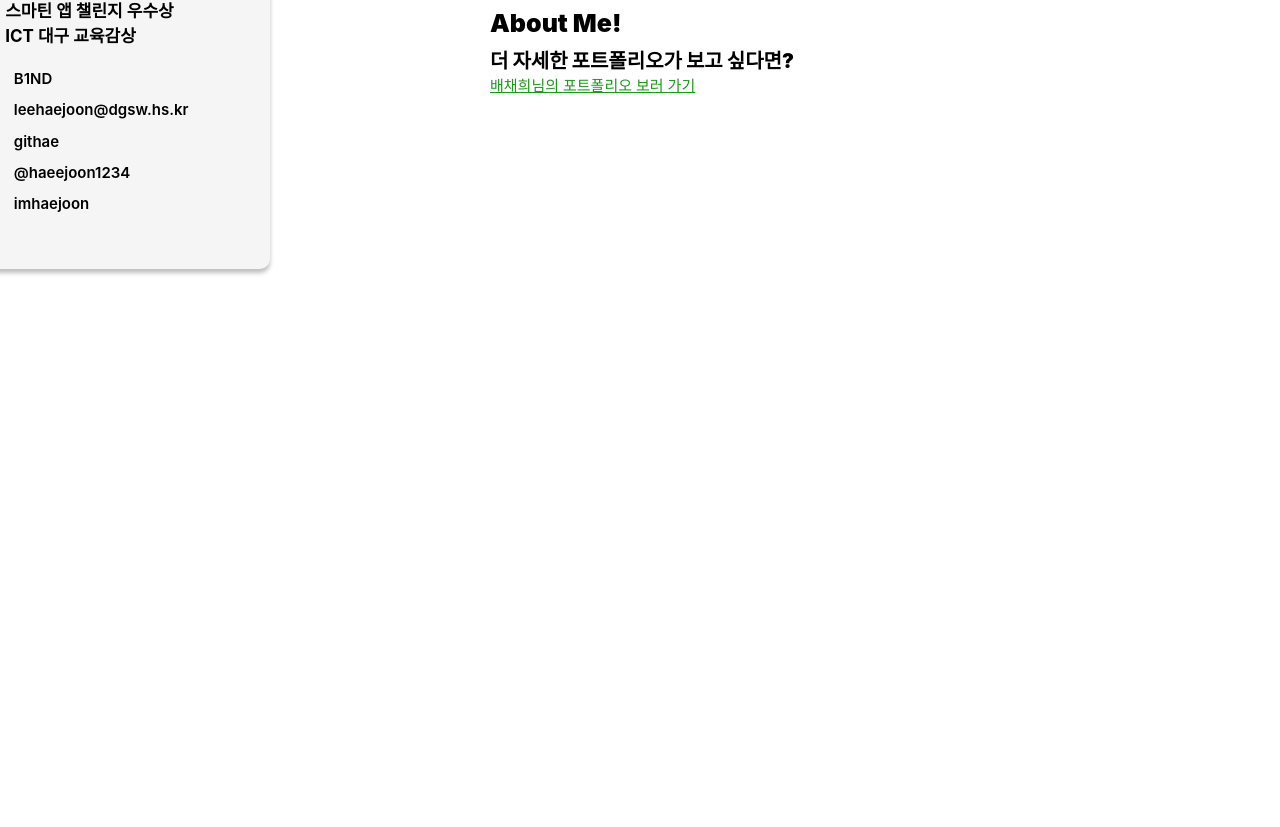
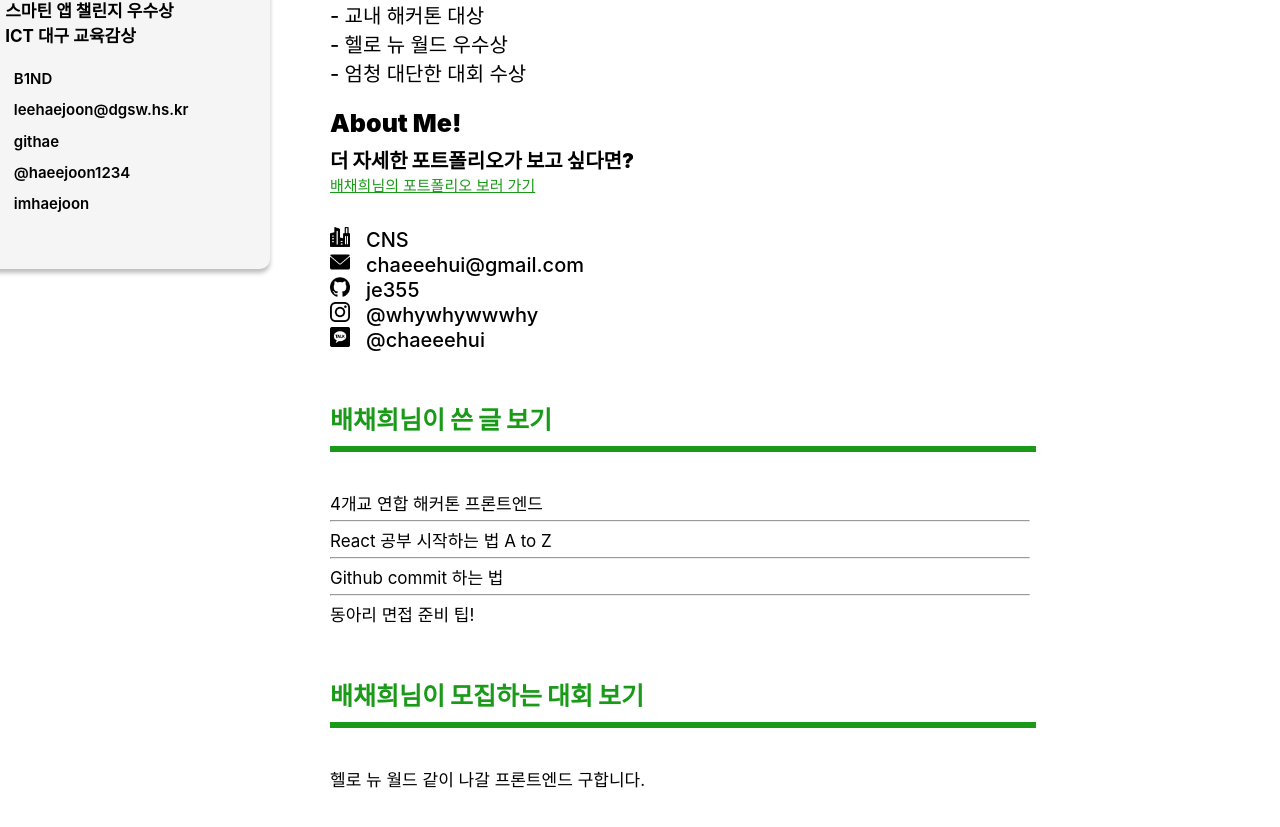
Before and after one commit to Sopo2023/SOPO_FRONTLAST, a React (Create React App) app in the folder SOPOLAST/: page /Portfoliosub in a window 1280 px wide. Shown: the part 471-1298 px from the top of the page. Built offline with nearby package versions, Linux system fonts and the light colour scheme.

Commit message:
⚡ ::	portfoliosub

```diff
--- a/SOPOLAST/src/Components/Portfoliosub/portfolioSub.css
+++ b/SOPOLAST/src/Components/Portfoliosub/portfolioSub.css
@@ -1,7 +1,10 @@
 .allPort{
-  width: calc(100vw - 400px);
+  width: 700px;
+
   position: absolute;
-  right: 0;
+  left: 420px;
+
+  margin-top: 100px;
 }
 
 
@@ -135,3 +138,83 @@
   font-weight: 500;
   line-height: normal;
 }
+
+.aboutPort{
+  width: 20px;
+  height: 20px;
+
+  /* margin-bottom: 1rem; */
+}
+
+.aboutText{
+  display: inline;
+
+  color: #000;
+
+  font-family: Inter;
+  font-size: 20px;
+  font-style: normal;
+  font-weight: 500;
+  line-height: normal;
+
+  text-decoration: none;
+
+  margin-left: 1rem;
+  /* margin-bottom: 0.5rem; */
+}
+
+.portMore{
+  margin-top: 2rem;
+}
+
+.moreText{
+  margin-top: 3rem;
+}
+
+.myStory{
+  color: #1A9A18;
+
+  font-family: Inter;
+  font-size: 25px;
+  font-style: normal;
+  font-weight: 900;
+  line-height: normal;
+}
+
+.plusImg{
+  width: 20px;
+  height: 20px;
+}
+
+.plusButton{
+  display: inline;
+  position: absolute;
+}
+
+.aboutTitle{
+  color: #000;
+
+  font-family: Inter;
+  font-size: 17px;
+  font-style: normal;
+  font-weight: 400;
+  line-height: normal;
+
+  margin-top: 38px;
+}
+
+.eachTitle{
+  margin-top: 5px;
+  margin-bottom: 5px;
+}
+
+.myCompi{
+  margin-top: 50px;
+}
+
+.hrGreen{
+  width: 700px;
+  border: #1A9A18 solid;
+
+  margin-top: 10px;
+}
--- a/SOPOLAST/src/Components/Portfoliosub/portfolioSub.js
+++ b/SOPOLAST/src/Components/Portfoliosub/portfolioSub.js
@@ -3,6 +3,13 @@ import comment from "../../Assets/image/comment.png"
 import Head from "../../head/head";
 import Sidebar from "../Sidebar/side"
 import "./portfolioSub.css"
+
+import org from "../../Assets/image/org.png"
+import mail from "../../Assets/image/mail.png"
+import github from "../../Assets/image/github.png"
+import insta from "../../Assets/image/insta.png"
+import kakao from "../../Assets/image/kakao.png"
+import plus from "../../Assets/image/plusButton.svg"
 
 function Portfoliosubon() {
   return (
@@ -28,8 +35,41 @@ function Portfoliosubon() {
               <p className="morePort"> 더 자세한 포트폴리오가 보고 싶다면?</p>
               <a href="https://resisted-attention-d43.notion.site/6b94177c5cee4fd6a2b879768be91d5a?pvs=4" className="herfPort"> 배채희님의 포트폴리오 보러 가기</a>
             </div>
+            <div className="portMore">
+              <img src={org} className="aboutPort"></img>
+              <p className="aboutText">CNS</p> <br/>
+              <img src={mail} className="aboutPort"></img>
+              <a href="mailto:chaeeehui@gmail.com" className="aboutText">chaeeehui@gmail.com</a> <br/>
+              <img src={github} className="aboutPort"></img>
+              <a href="https://github.com/je355" className="aboutText">je355</a> <br/>
+              <img src={insta} className="aboutPort"></img>
+              <a href="https://www.instagram.com/whywhywwwhy/" className="aboutText">@whywhywwwhy</a> <br/>
+              <img src={kakao} className="aboutPort"></img>
+              <p className="aboutText">@chaeeehui</p> <br/>
+            </div>
+
+            <div className="moreText">
+              <div className="myStory"> 배채희님이 쓴 글 보기</div>
+              <div className="plusButton">
+                {/* <img src={plus} className="plusImg"></img> */}
+              </div>
+              <div className="hrGreen"/>
+              <div className="aboutTitle">
+                <p className="eachTitle"> 4개교 연합 해커톤 프론트엔드 </p> <hr/>
+                <p className="eachTitle"> React 공부 시작하는 법 A to Z</p><hr/>
+                <p className="eachTitle"> Github commit 하는 법 </p><hr/>
+                <p className="eachTitle"> 동아리 면접 준비 팁! </p>
+              </div>
+            </div>
+
+            <div>
+              <div className="myStory myCompi"> 배채희님이 모집하는 대회 보기 </div>
+              <div className="hrGreen"/>
+              <div className="aboutTitle">
+                <p className="eachTitle"> 헬로 뉴 월드 같이 나갈 프론트엔드 구합니다. </p>
+              </div>
+            </div>
          </div>
-
         </div>
     </div>
   );
```
Also changed, not shown: SOPOLAST/src/Assets/image/plusButton.svg (added).
